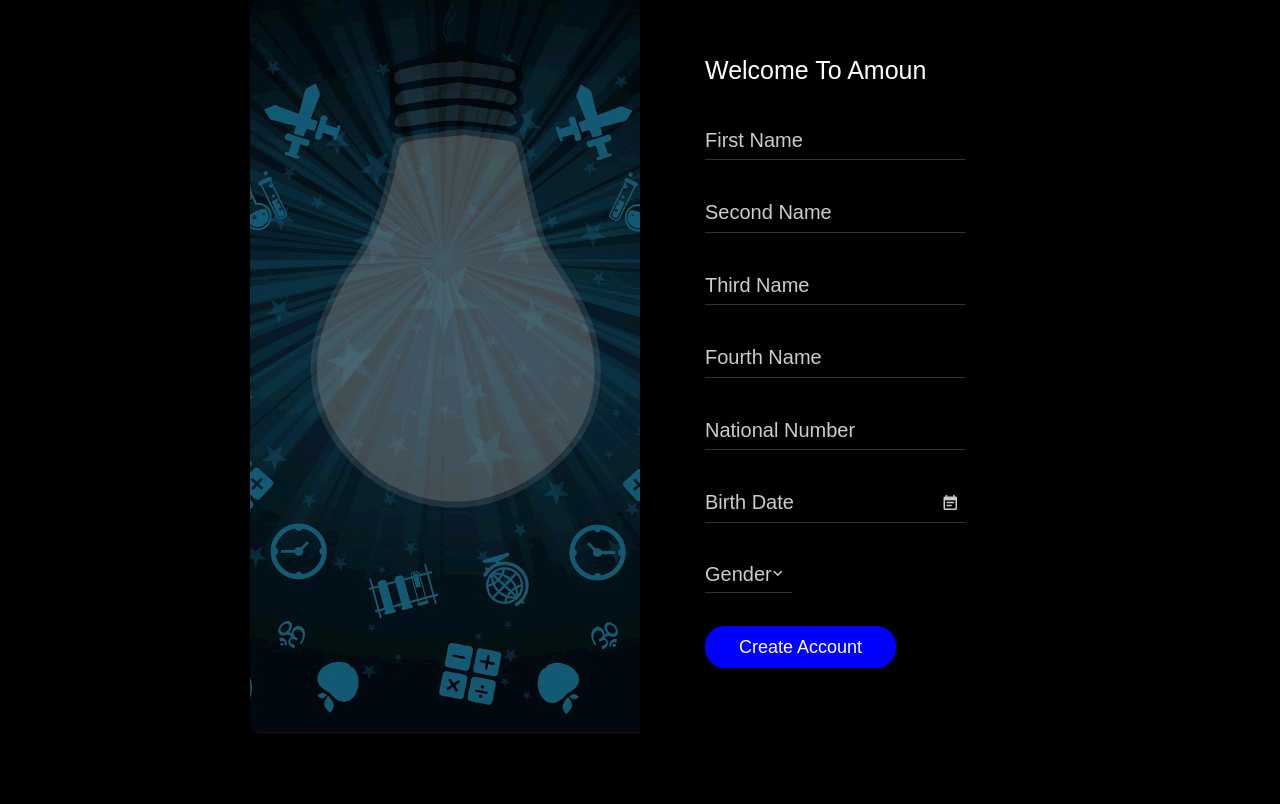
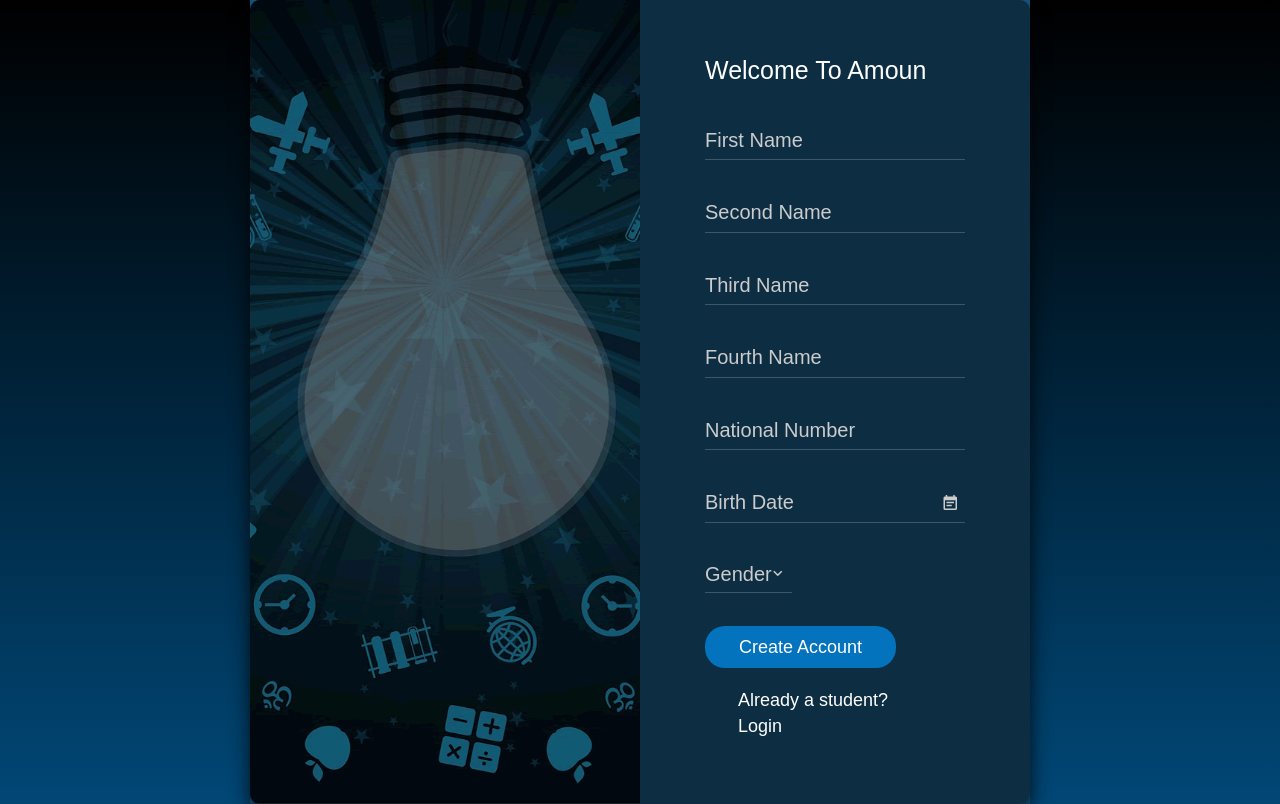
Before and after one commit to MohamedMoataz266/School-Management-System, a PHP site: page /Registration.php in a window 1280 px wide. Before the commit the page ends 733 px from the top, so only its background shows below. Run offline with PHP 8.4, Linux system fonts and the light colour scheme.

Commit message:
login.php, registration.php, login.css, registration.css
fixed style not working
navigation fixed
some style colors and themes editing

```diff
--- a/Shool Management Sysrem/Registration.php
+++ b/Shool Management Sysrem/Registration.php
@@ -60,7 +60,7 @@
                         <div class="input-group">
                             <div class="rs-select2 js-select-simple select--no-search">
                                 <select name='gender'>
-                                    <option disabled="disabled" selected="selected"'>Gender</option>
+                                    <option disabled="disabled" selected="selected">Gender</option>
                                     <option>Male</option>
                                     <option>Female</option>
 
@@ -71,7 +71,8 @@
 
                         <div class="p-t-10">
                             <button class="btn btn--pill btn--green" type="submit" name="sub">Create Account</button>
-                        </div>
+                        </div><br>
+                        <a href="logIn.php">Already a student?Login</a>
                     </form>
                 </div>
             </div>
--- a/Shool Management Sysrem/Styles/registeration.css
+++ b/Shool Management Sysrem/Styles/registeration.css
@@ -32,6 +32,7 @@ fieldset, legend {
   padding: 0;
 }
 
+
 /* ==========================================================================
    #PAGE WRAPPER
    ========================================================================== */
@@ -47,11 +48,11 @@ body {
 
 
 .bg-gra-01 {
-  background: -webkit-gradient(linear, left bottom, left top, from(black), to(black));
-  background: -webkit-linear-gradient(bottom, black 0%, black 100%);
-  background: -moz-linear-gradient(bottom,black 0%, black 100%);
-  background: -o-linear-gradient(bottom, black 0%, black 100%);
-  background: linear-gradient(to top, black 0%, black 100%);
+  background: -webkit-gradient(linear, left bottom, left top, from(#014776), to(black));
+  background: -webkit-linear-gradient(bottom, #014776 0%, black 100%);
+  background: -moz-linear-gradient(bottom,#014776 0%, black 100%);
+  background: -o-linear-gradient(bottom, #014776 0%, black 100%);
+  background: linear-gradient(to top, #014776 0%, black 100%);
 }
 
 /* ==========================================================================
@@ -61,6 +62,8 @@ body {
    ========================================================================== */
 .wrapper {
   margin: 0 auto;
+  background : #195A85
+
 
 }
 
@@ -106,11 +109,11 @@ body {
 }
 
 .btn--green {
-  background:blue;
+  background:#0373BD;
 }
 
 .btn--green:hover {
-  background: #4dae3c;
+  background: #E4E8EA;
 }
 
 /* ==========================================================================
@@ -119,6 +122,8 @@ body {
 td.active {
   background-color: #2c6ed5;
 }
+
+
 
 input[type="date" i] {
   padding: 20px;
@@ -176,6 +181,21 @@ input {
   width: 100%;
   font-size: 14px;
   font-family: inherit;
+}
+
+
+a {
+  display: inline-block;
+  padding: 0 33px;
+  font-family: Poppins, Arial, "Helvetica Neue", sans-serif;
+  cursor: pointer;
+  color:white;
+  transition: all 0.4s ease;
+  font-size: 18px;
+}
+
+a:hover {
+  color: #53B5FF;
 }
 
 .input-icon {
--- a/Shool Management Sysrem/logIn.php
+++ b/Shool Management Sysrem/logIn.php
@@ -1,5 +1,9 @@
 <title>Log In</title>
-<link href="Styles/logIn.css" rel="stylesheet" id="bootstrap-css">
+<style>
+	<?php
+include "Styles/logIn.css";
+	?>
+</style>
 <script src="http://code.jquery.com/jquery-1.11.0.min.js"></script>
 <script src="Js/logIn.js"></script>
 <!------ Include the above in your HEAD tag ---------->
```
Also changed, not shown: Shool Management Sysrem/Styles/logIn.css (+5 -5 lines).
